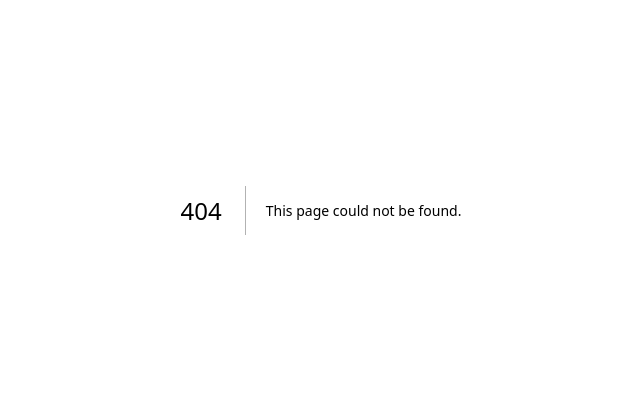
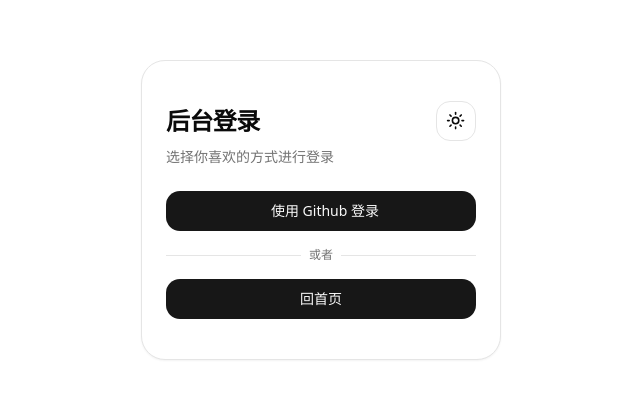
Before and after one commit to YoonaSkye/blog-next, a Next.js app: page /auth/sign_in in a window 1280 px wide. Before the commit this address had no page. Shown: the part 190-588 px from the top of the page, without its empty margins (319-959 px from the left). Built offline with nearby package versions, Linux system fonts and the light colour scheme; what tailwindcss-animated would draw is missing.

Commit message:
feat: 登录功能，自定义登录页，添加admin页面路由守卫

```diff
--- /dev/null
+++ b/app/auth/layout.tsx
@@ -0,0 +1,5 @@
+import { AuthLayout } from '@/features/auth';
+
+export default function Layout({ children }: React.PropsWithChildren) {
+  return <AuthLayout>{children}</AuthLayout>;
+}
--- /dev/null
+++ b/app/auth/sign_in/layout.tsx
@@ -0,0 +1,3 @@
+export default function Layout({ children }: React.PropsWithChildren) {
+  return <>{children}</>;
+}
--- /dev/null
+++ b/app/auth/sign_in/page.tsx
@@ -0,0 +1,5 @@
+import { SignInPage } from '@/features/auth';
+
+export default function Page() {
+  return <SignInPage />;
+}
--- a/features/admin/components/layout/admin-content-layout.tsx
+++ b/features/admin/components/layout/admin-content-layout.tsx
@@ -2,12 +2,25 @@
 
 import ModeToggle from '@/components/mode-toggle';
 import { ScrollArea } from '@/components/ui/scroll-area';
+import {
+  DropdownMenu,
+  DropdownMenuContent,
+  DropdownMenuItem,
+  DropdownMenuLabel,
+  DropdownMenuSeparator,
+  DropdownMenuTrigger,
+} from '@/components/ui/dropdown-menu';
+import { SettingsIcon } from 'lucide-react';
+import { signOutAndRedirect } from '@/features/auth/actions/sign-out';
 
 type AdminContentLayoutProps = {
   breadcrumb?: React.ReactNode;
 } & React.PropsWithChildren;
 
 export function AdminContentLayout({ children }: AdminContentLayoutProps) {
+  async function handleLogout() {
+    await signOutAndRedirect();
+  }
   return (
     <div className="h-screen flex-1 overflow-hidden">
       <header className="fixed inset-x-0 top-0 z-10 flex h-14 items-center justify-between gap-4 border-b bg-background px-4 py-2 sm:static sm:h-auto sm:px-6">
@@ -16,6 +29,30 @@ export function AdminContentLayout({ children }: AdminContentLayoutProps) {
         <div className="flex items-center space-x-4">
           <ModeToggle />
           {/* 个人信息下拉按钮 */}
+          <DropdownMenu>
+            <DropdownMenuTrigger asChild>
+              <SettingsIcon />
+            </DropdownMenuTrigger>
+            <DropdownMenuContent align="end">
+              <DropdownMenuLabel className="cursor-pointer">
+                我的账号
+              </DropdownMenuLabel>
+              <DropdownMenuSeparator />
+              <DropdownMenuItem className="cursor-pointer">
+                设置
+              </DropdownMenuItem>
+              <DropdownMenuItem className="cursor-pointer">
+                帮助
+              </DropdownMenuItem>
+              <DropdownMenuSeparator />
+              <DropdownMenuItem
+                className="cursor-pointer"
+                onClick={handleLogout}
+              >
+                退出登录
+              </DropdownMenuItem>
+            </DropdownMenuContent>
+          </DropdownMenu>
         </div>
       </header>
       <ScrollArea className="h-screen px-6 pt-6">{children}</ScrollArea>
--- /dev/null
+++ b/features/auth/actions/sign-in.ts
@@ -0,0 +1,10 @@
+'use server';
+
+import { PATHS } from '@/constants';
+import { signIn } from '@/lib/auth';
+
+export const signInWithGithub = async () => {
+  await signIn('github', {
+    redirectTo: PATHS.ADMIN_HOME,
+  });
+};
--- /dev/null
+++ b/features/auth/actions/sign-out.ts
@@ -0,0 +1,10 @@
+'use server';
+
+import { PATHS } from '@/constants';
+import { signOut } from '@/lib/auth';
+
+export const signOutAndRedirect = async () => {
+  await signOut({
+    redirectTo: PATHS.AUTH_SIGN_IN,
+  });
+};
--- /dev/null
+++ b/features/auth/components/auth-layout.tsx
@@ -0,0 +1,5 @@
+import React from 'react';
+
+export const AuthLayout = ({ children }: React.PropsWithChildren) => {
+  return <>{children}</>;
+};
--- /dev/null
+++ b/features/auth/index.ts
@@ -0,0 +1,3 @@
+export * from './components/auth-layout';
+
+export * from './pages/sign-in-page';
--- /dev/null
+++ b/features/auth/pages/sign-in-page.tsx
@@ -0,0 +1,71 @@
+'use client';
+
+import { IconBrandGithub } from '@/components/icons';
+import ModeToggle from '@/components/mode-toggle';
+import { Button } from '@/components/ui/button';
+import {
+  Card,
+  CardDescription,
+  CardFooter,
+  CardHeader,
+  CardTitle,
+} from '@/components/ui/card';
+import { PATHS } from '@/constants';
+import { useRouter } from 'next/navigation';
+import { signInWithGithub } from '../actions/sign-in';
+
+export function SignInPage() {
+  const router = useRouter();
+
+  async function handleSignInWithGithub() {
+    await signInWithGithub();
+  }
+
+  function handleGoHome() {
+    router.push(PATHS.SITE_HOME);
+  }
+
+  return (
+    <div className="grid h-screen w-screen place-content-center">
+      <Card className="relative w-[320px] animate-fade rounded-3xl py-4 sm:w-full sm:min-w-[360px] sm:max-w-none">
+        <CardHeader>
+          <CardTitle className="flex items-center justify-between">
+            <span>后台登录</span>
+            <ModeToggle />
+          </CardTitle>
+          <CardDescription>选择你喜欢的方式进行登录</CardDescription>
+        </CardHeader>
+        <CardFooter>
+          <div className="grid w-full gap-4">
+            <Button
+              variant="default"
+              className="!w-full"
+              type="button"
+              onClick={handleSignInWithGithub}
+            >
+              <IconBrandGithub className="mr-2 text-base" /> 使用 Github 登录
+            </Button>
+            <div className="relative">
+              <div className="absolute inset-0 flex items-center">
+                <span className="w-full border-t"></span>
+              </div>
+              <div className="relative flex justify-center text-xs uppercase">
+                <span className="bg-background px-2 text-muted-foreground">
+                  或者
+                </span>
+              </div>
+            </div>
+            <Button
+              variant="default"
+              className="!w-full"
+              type="button"
+              onClick={handleGoHome}
+            >
+              回首页
+            </Button>
+          </div>
+        </CardFooter>
+      </Card>
+    </div>
+  );
+}
--- a/lib/auth.ts
+++ b/lib/auth.ts
@@ -2,10 +2,30 @@ import NextAuth from 'next-auth';
 import GitHub from 'next-auth/providers/github';
 import { PrismaAdapter } from '@auth/prisma-adapter';
 import { PrismaClient } from '@prisma/client';
+import { PATHS } from '@/constants';
 
 const prisma = new PrismaClient();
 
 export const { handlers, signIn, signOut, auth } = NextAuth({
   adapter: PrismaAdapter(prisma),
+  // 解决这个错误：Error: PrismaClient is not configured to run in Vercel Edge Functions or Edge Middleware.
+  // 参考：https://github.com/prisma/prisma/issues/21310#issuecomment-1840428931
+  session: { strategy: 'jwt' },
   providers: [GitHub],
+  pages: {
+    signIn: PATHS.AUTH_SIGN_IN,
+  },
+  debug: process.env.NODE_ENV === 'development',
+  callbacks: {
+    authorized({ request, auth }) {
+      // 将来用作 Next.js middleware，如果是访问后台页面，校验是否登录
+      // 路由守卫
+      if (request.nextUrl.pathname.startsWith(PATHS.ADMIN_HOME)) {
+        return !!auth?.user;
+      }
+
+      // 其它路径直接放行
+      return true;
+    },
+  },
 });
--- a/middleware.ts
+++ b/middleware.ts
@@ -1 +1,5 @@
 export { auth as middleware } from '@/lib/auth';
+
+export const config = {
+  matcher: `/admin/:path*`,
+};
```
